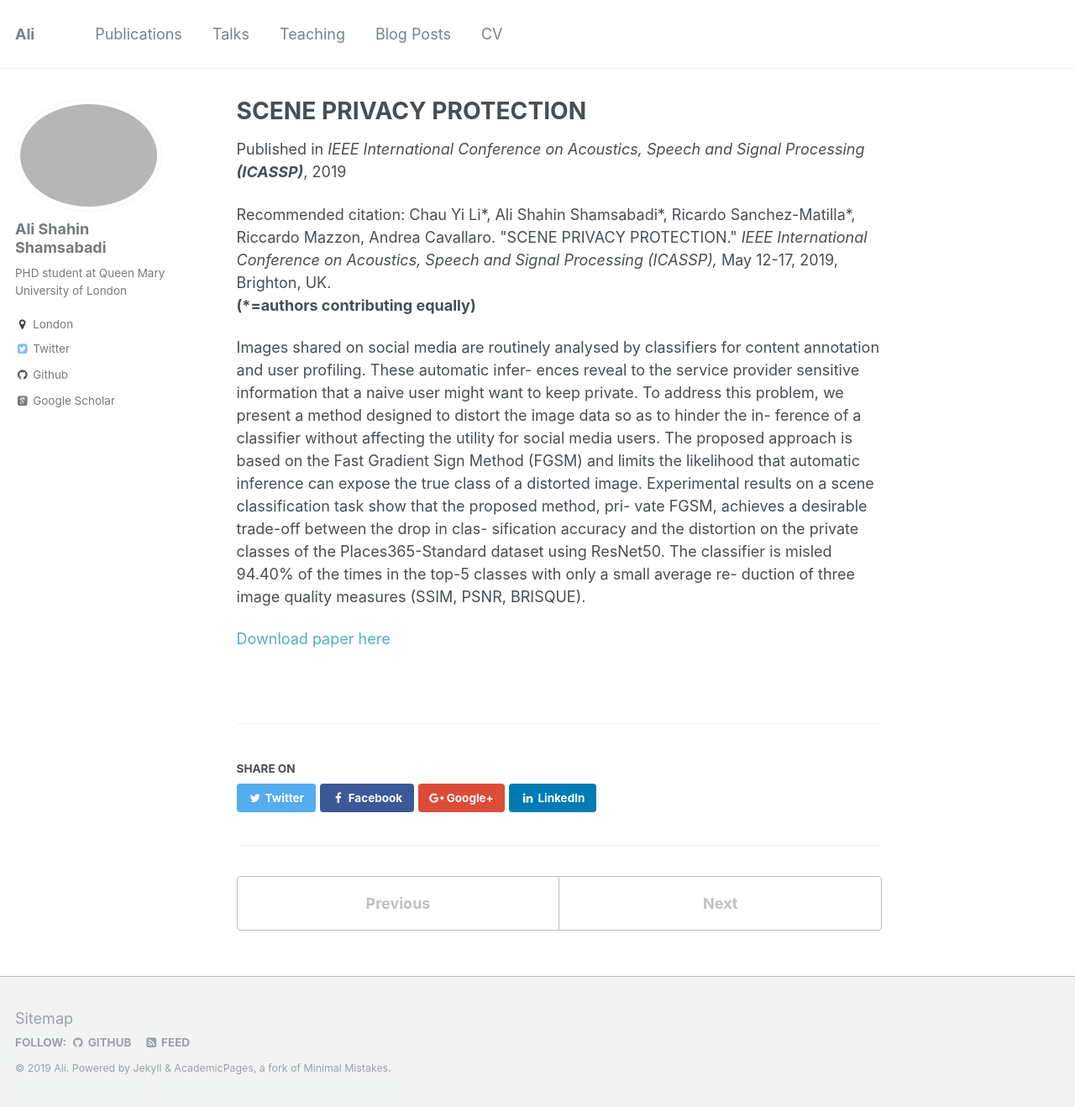
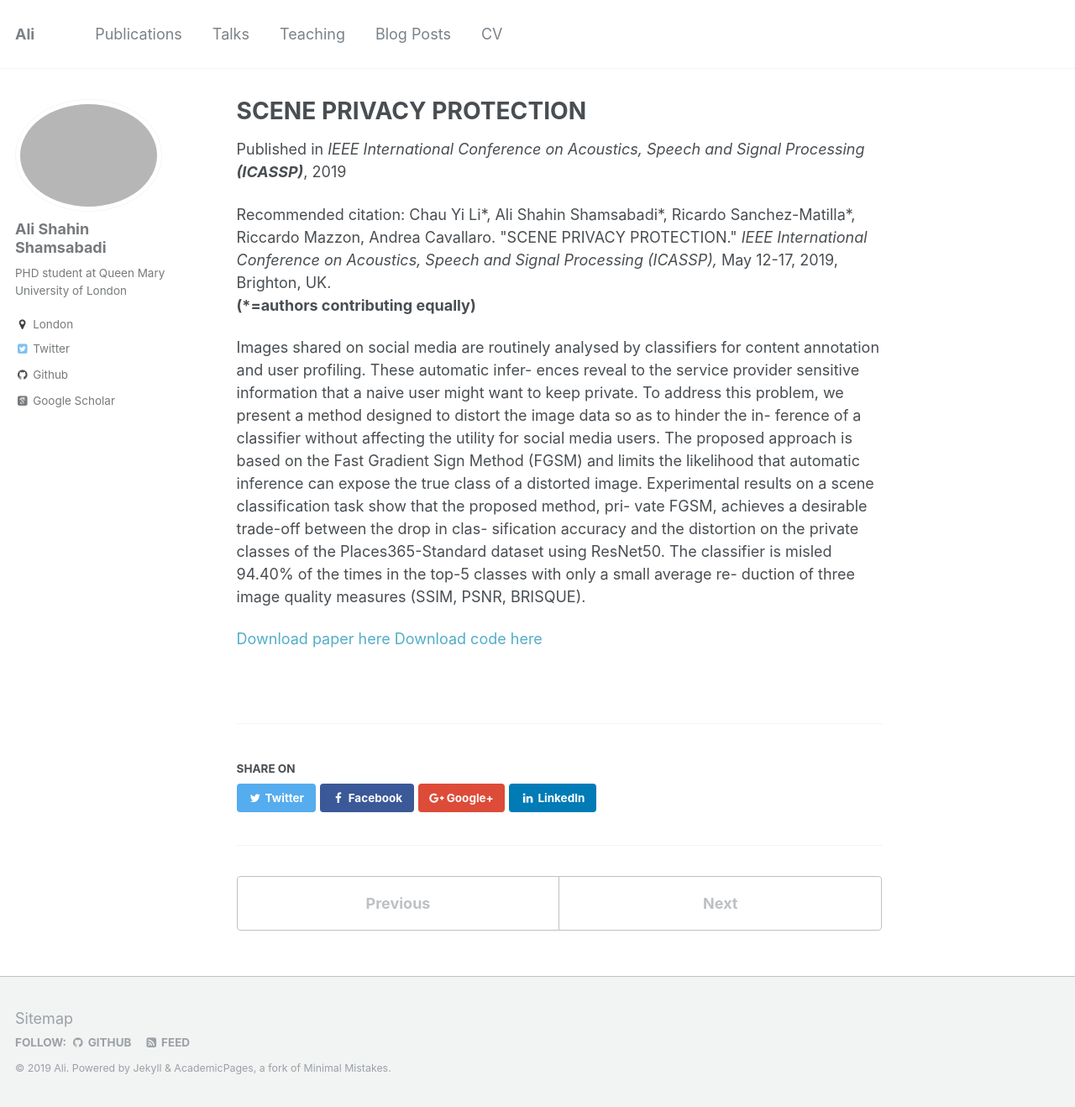
Before and after one commit to AliShahin/AliShahin.github.io, a Jekyll site: the page built from _publications/2019-05-01_Scene-Privay-Preserving.md, in a window 1280 px wide and 1318 px high. Shown: the whole window at 84% size. Built offline with Jekyll 4.4.1, drawn with Linux system fonts in a browser that asks for light colours; some web fonts are replaced.

Commit message:
Update 2019-05-01_Scene-Privay-Preserving.md

```diff
--- a/_publications/2019-05-01_Scene-Privay-Preserving.md
+++ b/_publications/2019-05-01_Scene-Privay-Preserving.md
@@ -10,3 +10,4 @@ citation: 'Chau Yi Li*, Ali Shahin Shamsabadi*, Ricardo Sanchez-Matilla*, Riccar
 Images shared on social media are routinely analysed by classifiers for content annotation and user profiling. These automatic infer- ences reveal to the service provider sensitive information that a naive user might want to keep private. To address this problem, we present a method designed to distort the image data so as to hinder the in- ference of a classifier without affecting the utility for social media users. The proposed approach is based on the Fast Gradient Sign Method (FGSM) and limits the likelihood that automatic inference can expose the true class of a distorted image. Experimental results on a scene classification task show that the proposed method, pri- vate FGSM, achieves a desirable trade-off between the drop in clas- sification accuracy and the distortion on the private classes of the Places365-Standard dataset using ResNet50. The classifier is misled 94.40% of the times in the top-5 classes with only a small average re- duction of three image quality measures (SSIM, PSNR, BRISQUE).
 
 [Download paper here](https://ieeexplore.ieee.org/abstract/document/8682225)
+[Download code here](https://github.com/AliShahin/P-FGSM)
```
